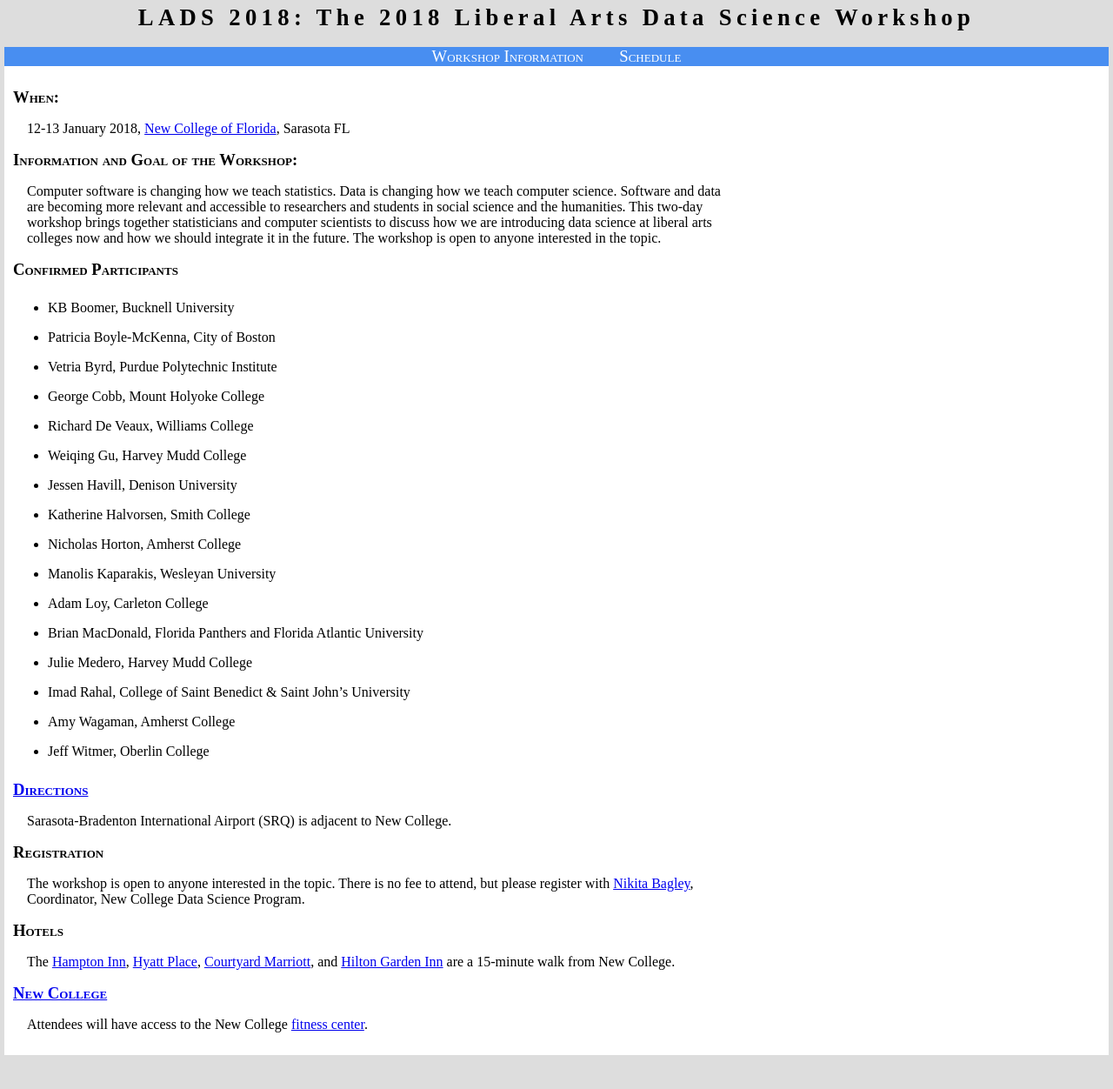
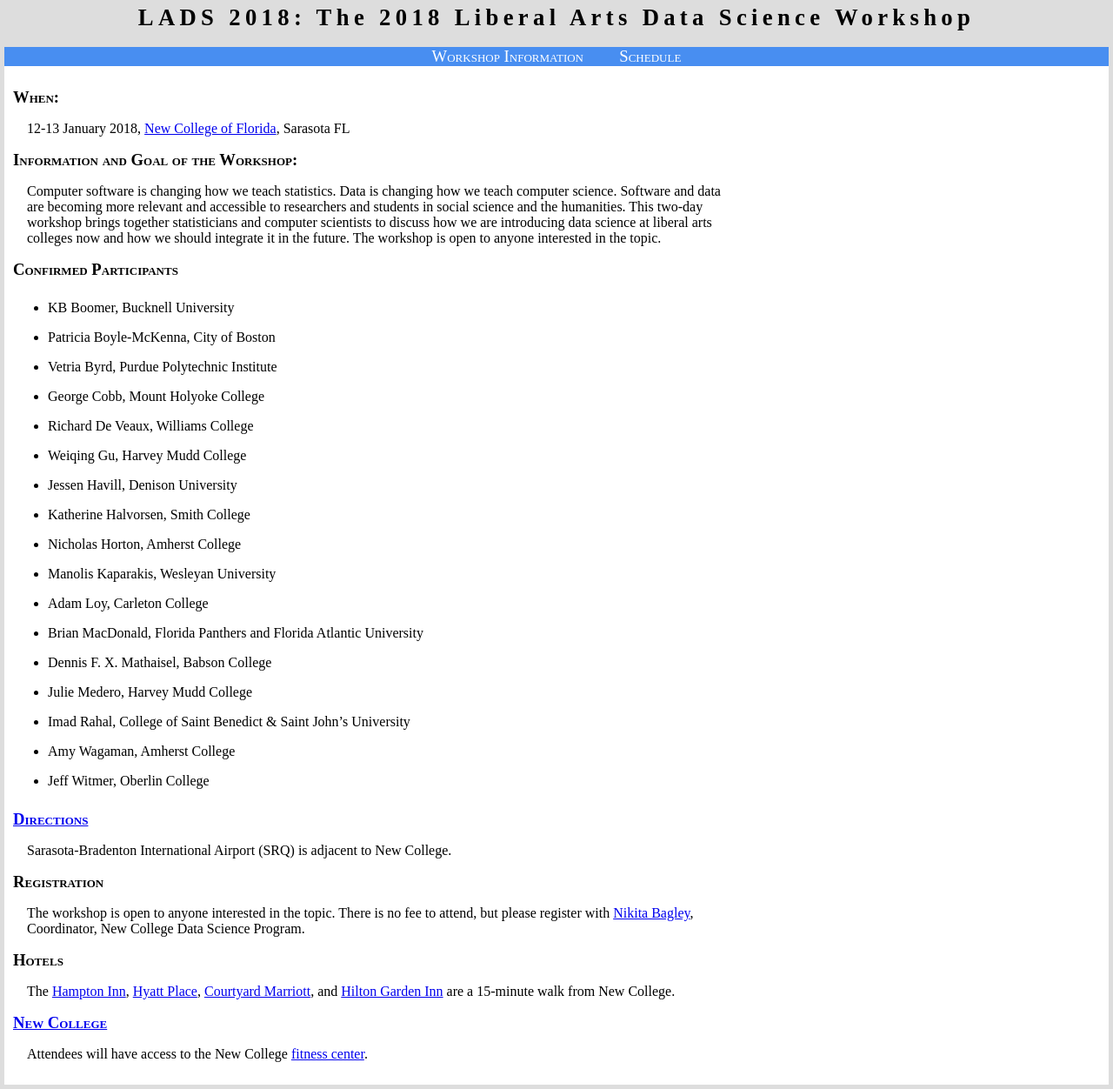
Before and after one commit to davidwgillman/davidwgillman.github.io, a Jekyll site: the page built from ladsworkshop/index.md, in a window 1280 px wide. Shown: the whole page at 87% size. Built offline with Jekyll 4.4.1, drawn with Linux system fonts in a browser that asks for light colours; before the commit the page ends 1218 px from its top, so only the background shows below that.

Commit message:
add Mathaisel

```diff
--- a/ladsworkshop/index.md
+++ b/ladsworkshop/index.md
@@ -26,6 +26,7 @@ Computer software is changing how we teach statistics. Data is changing how we t
 - Manolis Kaparakis, Wesleyan University
 - Adam Loy, Carleton College
 - Brian MacDonald, Florida Panthers and Florida Atlantic University
+- Dennis F. X. Mathaisel, Babson College
 - Julie Medero, Harvey Mudd College
 - Imad Rahal, College of Saint Benedict & Saint John's University
 - Amy Wagaman, Amherst College
```
Also changed, not shown: ladsworkshop/schedule.png, 1 other file.
